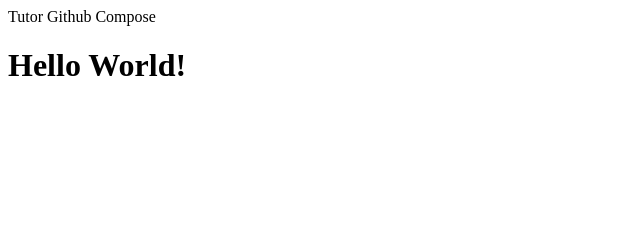
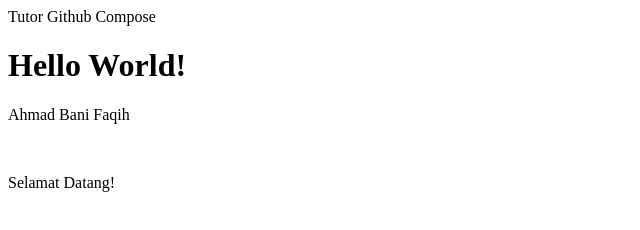
Before and after one commit to Adnif/tutor-kelompok-guido, a plain HTML site: page index.html in a window 1280 px wide. Shown: the whole page, without its empty margins (0-640 px from the left). Drawn offline with Linux system fonts and the light colour scheme.

Commit message:
revisi sprint 2

```diff
--- a/index.html
+++ b/index.html
@@ -5,5 +5,7 @@
     </head>
     <body>
         <h1>Hello World!</h1>
+        <p>Ahmad Bani Faqih</p></br>
+        <p>Selamat Datang!</p>
     </body>
 </html>
```
Also changed, not shown: 1 other file.
